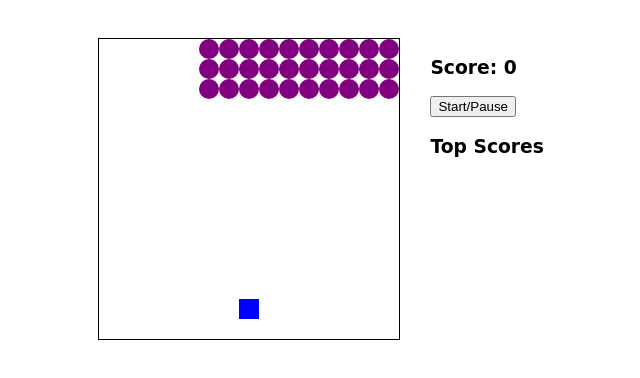
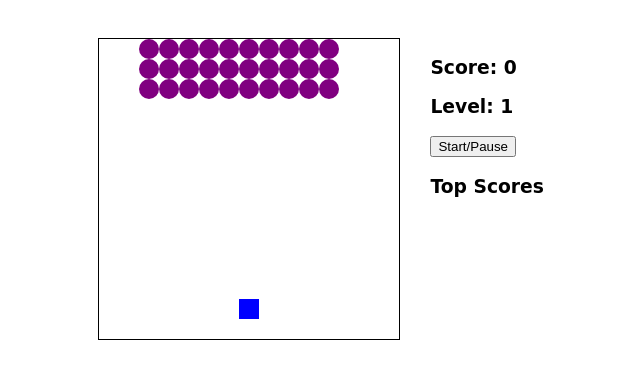
Before and after one commit to markbellingham/space-invaders, a plain HTML site: page index.html in a window 1280 px wide. Both pictures are taken after a click on the button "Start/Pause". Shown: the whole page, without its empty margins (352-992 px from the left). Drawn offline with Linux system fonts and the light colour scheme.

Commit message:
Added levels and level up when board cleared

```diff
--- a/app.js
+++ b/app.js
@@ -3,30 +3,44 @@
    const resultDisplay = document.querySelector('#result');
    const gameOverDisplay = document.getElementById('game-over-div');
    const congratsMessage = document.querySelector('#congrats-message');
+   const levelDisplay = document.querySelector('#level');
    let width = 15;
    let currentShooterIndex = 202;
    let currentInvaderIndex = 0;
+   let alienInvaders = [];
    let alienInvadersTakenDown = [];
    let result = 0;
    let direction = 1;
    let invaderId;
    let gameInPlay = false;
-   let gameEnded = false;
+   let gameEnded = true;
+   let level = 1;
 
    // define the alien invaders
-    const alienInvaders = [
-        0, 1, 2, 3, 4, 5, 6, 7, 8, 9,
-        15,16,17,18,19,20,21,22,23,24,
-        30,31,32,33,34,35,36,37,38,39
-    ];
+    function resetAlienInvaders() {
+        alienInvaders = [
+            0, 1, 2, 3, 4, 5, 6, 7, 8, 9,
+            15,16,17,18,19,20,21,22,23,24,
+            30,31,32,33,34,35,36,37,38,39
+        ];
+    }
 
     // draw the alien invaders
     function drawGameStart() {
         if(gameEnded) {
             congratsMessage.innerHTML = '';
-            alienInvaders.forEach( invader => squares[currentInvaderIndex + invader].classList.add('invader'));
+            currentInvaderIndex = 0;
+            direction = 1;
+            resetAlienInvaders();
+            alienInvadersTakenDown = [];
+            alienInvaders.forEach( invader => {
+                squares[currentInvaderIndex + invader].classList.add('invader')
+            });
+            gameEnded = false;
         }
-        invaderId = setInterval(moveInvaders, 500);
+        levelDisplay.innerHTML = level.toString();
+        const speed = (Math.log10(Math.pow(level,-0.5))+1)*1000;
+        invaderId = setInterval(moveInvaders, speed);
     }
 
     function keyPressEvents(e) {
@@ -103,11 +117,12 @@
 
         // decide a win
         if(alienInvadersTakenDown.length === alienInvaders.length) {
-            congratsMessage.innerHTML = "You Win!"
-            gameOverDisplay.style.display = 'block';
+            // congratsMessage.innerHTML = "You Win!"
+            // gameOverDisplay.style.display = 'block';
             clearInterval(invaderId);
+            level++;
             gameEnded = true;
-            gameInPlay = false;
+            drawGameStart();
         }
     }
 
@@ -130,7 +145,7 @@
                     clearInterval(laserId);
                     const alienTakeDown = alienInvaders.indexOf(currentLaserIndex);
                     alienInvadersTakenDown.push(alienTakeDown);
-                    result++;
+                    result += 10 + level - 1;
                     resultDisplay.textContent = result.toString();
                 }
             } else {
@@ -151,12 +166,12 @@
                 squares.forEach(square => {
                     square.classList.remove('invader');
                 });
-                gameEnded = false;
                 result = 0;
                 resultDisplay.textContent = result.toString();
+                resetAlienInvaders();
             }
+            drawGameStart();
             gameInPlay = true;
-            drawGameStart();
         }
     });
 
--- a/index.html
+++ b/index.html
@@ -21,6 +21,7 @@
 </div>
 <div class="right">
     <h3>Score: <span id="result">0</span></h3>
+    <h3>Level: <span id="level"></span></h3>
     <button id="start-btn">Start/Pause</button>
     <H3>Top Scores</H3>
 </div>
```
